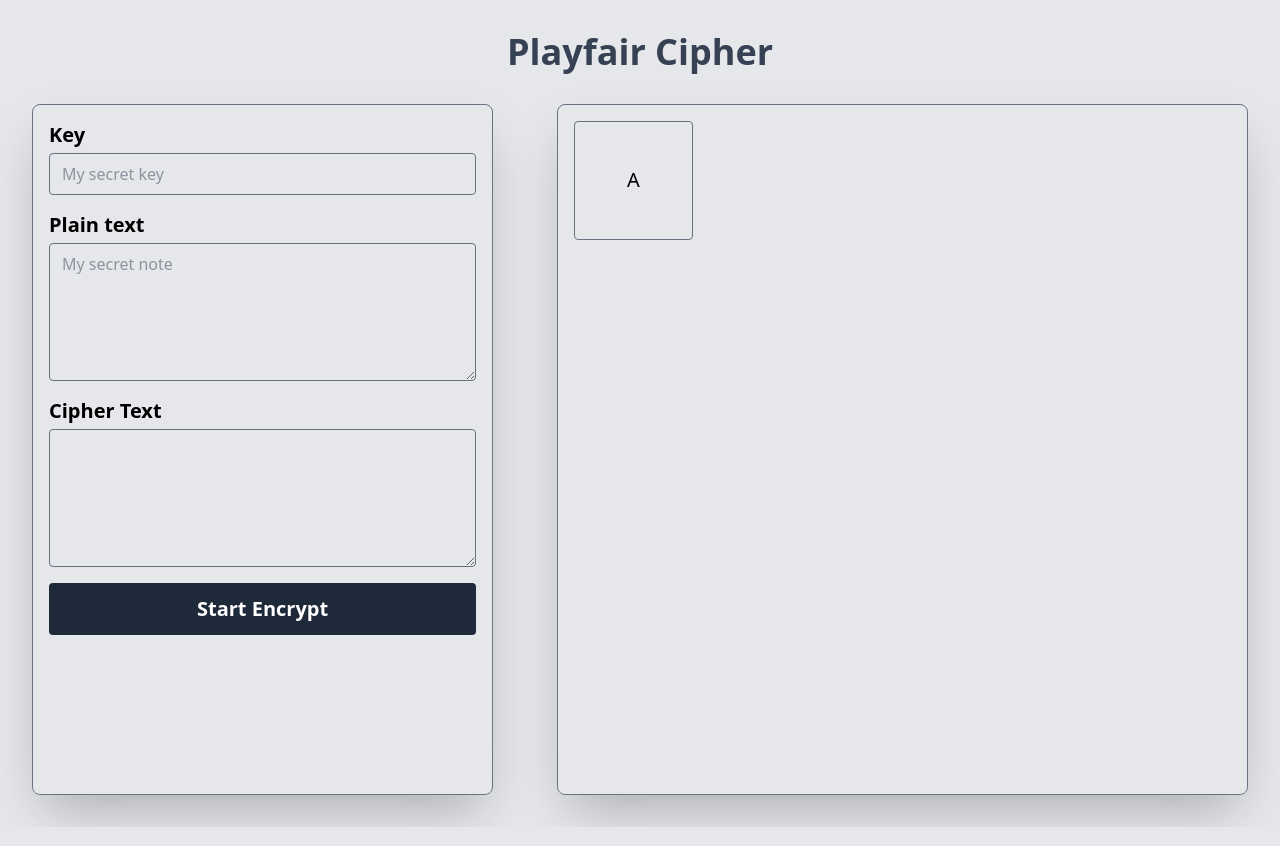
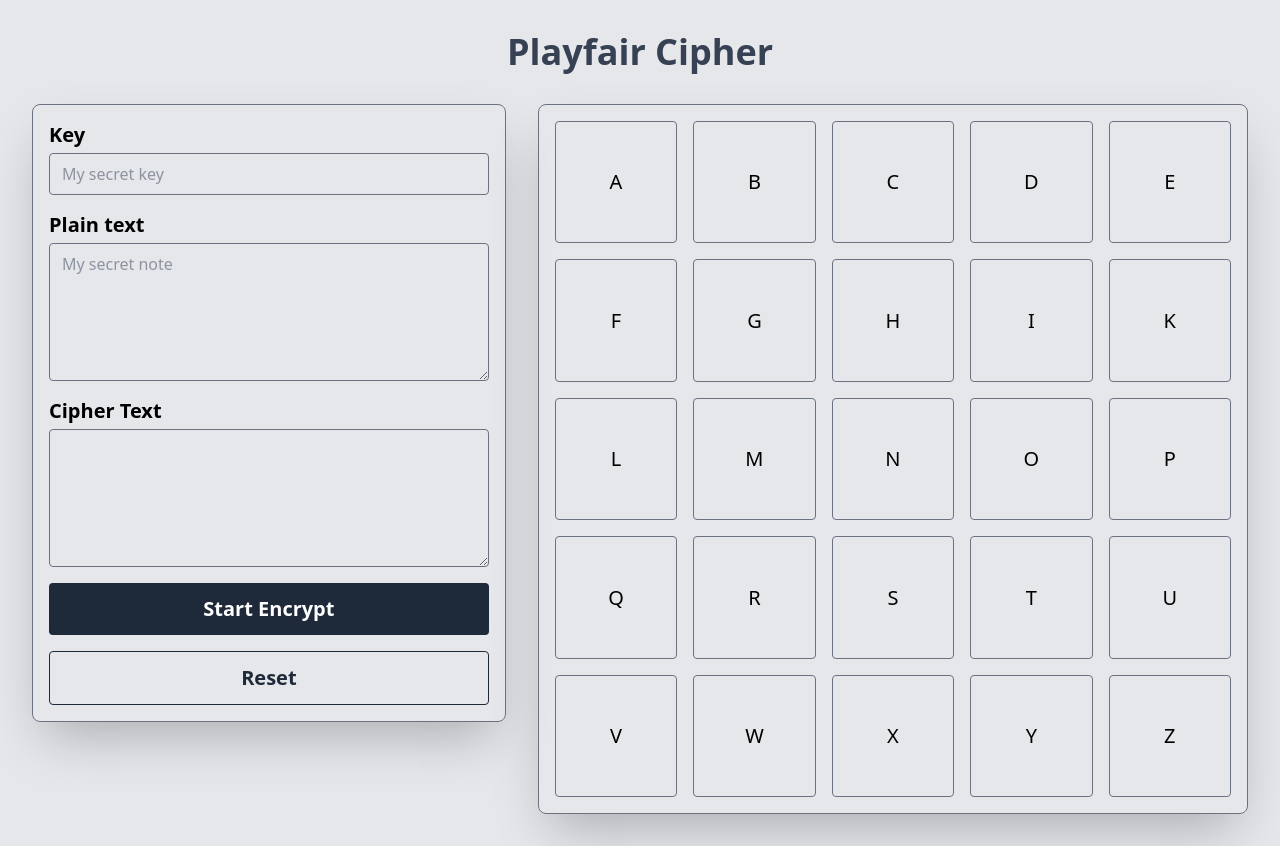
Before and after one commit to willzyx-hub/playfair-cipher-web-ukmc, a Next.js app: page /encrypt in a window 1280 px wide. Built offline with nearby package versions, Linux system fonts and the light colour scheme.

Commit message:
Feature generate grid letters

```diff
--- a/app/encrypt/page.tsx
+++ b/app/encrypt/page.tsx
@@ -1,25 +1,37 @@
 'use client'
 
+import { generateGrid } from "@/utils/playfair-cipher";
+import { useState } from "react";
 import { useForm, SubmitHandler } from "react-hook-form";
 
 type Inputs = {
-    keyCipher: string,
+    cipherKey: string,
     plainText: string,
 };
 
 export default function EncryptPage() {
+    const [gridLetters, setGridLetters] = useState<object | null>(() => generateGrid(''));
+
     const {
         register,
         handleSubmit,
         formState: { errors },
+        reset,
     } = useForm<Inputs>();
-    const onSubmit: SubmitHandler<Inputs> = (data) => console.log(data);
+
+    const onSubmit: SubmitHandler<Inputs> = (data) => {
+        setGridLetters(generateGrid(data.cipherKey.toUpperCase()));
+    };
+
+    const onReset = () => {
+        reset();
+    }
 
     return (
         <main className="p-4 md:p-8">
             <h1 className="mb-8 text-4xl text-center text-gray-700 font-bold">Playfair Cipher</h1>
 
-            <div className="flex flex-col md:flex-row gap-16">
+            <div className="flex flex-col items-start md:flex-row gap-8">
                 <section className="w-full md:w-2/5 p-4 border border-gray-500 rounded-lg shadow-2xl">
                     <form
                         onSubmit={handleSubmit(onSubmit)}
@@ -27,17 +39,29 @@ export default function EncryptPage() {
                     >
                         <div className="flex flex-col gap-1">
                             <label
-                                htmlFor="key-cipher"
+                                htmlFor="cipher-key"
                                 className="font-semibold text-lg md:text-xl">
                                 Key
                             </label>
                             <input
                                 type="text"
-                                id="key-cipher"
+                                id="cipher-key"
                                 placeholder="My secret key"
                                 defaultValue={''}
-                                {...register('keyCipher')}
+                                {...register('cipherKey', { required: true })}
                                 className="px-3 py-2 border border-gray-500 rounded-sm text-gray-700" />
+                            {
+                                errors.cipherKey && (
+                                    <small className="flex items-center gap-1 text-red-500">
+                                        <svg className="size-4" aria-hidden="true" xmlns="http://www.w3.org/2000/svg" width="24" height="24" fill="none" viewBox="0 0 24 24">
+                                            <path stroke="currentColor" strokeLinecap="round" strokeLinejoin="round" strokeWidth="2" d="M12 13V8m0 8h.01M21 12a9 9 0 1 1-18 0 9 9 0 0 1 18 0Z" />
+                                        </svg>
+                                        <span>
+                                            Key is required
+                                        </span>
+                                    </small>
+                                )
+                            }
                         </div>
                         <div className="flex flex-col gap-1">
                             <label
@@ -50,9 +74,21 @@ export default function EncryptPage() {
                                 id="plain-text"
                                 placeholder="My secret note"
                                 defaultValue={''}
-                                {...register('plainText')}
+                                {...register('plainText', { required: true })}
                                 className="px-3 py-2 border border-gray-500 rounded-sm text-gray-700">
                             </textarea>
+                            {
+                                errors.plainText && (
+                                    <small className="flex items-center gap-1 text-red-500">
+                                        <svg className="size-4" aria-hidden="true" xmlns="http://www.w3.org/2000/svg" width="24" height="24" fill="none" viewBox="0 0 24 24">
+                                            <path stroke="currentColor" strokeLinecap="round" strokeLinejoin="round" strokeWidth="2" d="M12 13V8m0 8h.01M21 12a9 9 0 1 1-18 0 9 9 0 0 1 18 0Z" />
+                                        </svg>
+                                        <span>
+                                            Plain text is required
+                                        </span>
+                                    </small>
+                                )
+                            }
                         </div>
                         <div className="flex flex-col gap-1">
                             <label
@@ -70,18 +106,34 @@ export default function EncryptPage() {
 
                         <button
                             type="submit"
-                            className="px-4 py-3 font-bold text-lg md:text-xl bg-gray-800 text-white rounded-sm cursor-pointer transition duration-300 hover:opacity-75"
+                            className="px-4 py-3 font-semibold text-lg md:text-xl bg-gray-800 text-white rounded-sm cursor-pointer transition duration-300 hover:opacity-75"
                         >
                             Start Encrypt
+                        </button>
+
+                        <button
+                            type="button"
+                            onClick={onReset}
+                            className="px-4 py-3 font-semibold text-lg md:text-xl border border-gray-800 text-gray-800 rounded-sm cursor-pointer transition duration-300 hover:opacity-75"
+                        >
+                            Reset
                         </button>
                     </form>
                 </section>
 
                 <section className="w-full md:w-3/5 p-4 border border-gray-500 rounded-lg shadow-2xl">
                     <div className="h-full grid grid-cols-5 grid-rows-5 gap-4">
-                        <div className="aspect-square flex justify-center items-center p-2 border border-gray-500 rounded-sm text-lg md:text-xl">
-                            A
-                        </div>
+                        {
+                            gridLetters && (
+                                Object.keys(gridLetters).map(letter => (
+                                    <div
+                                        key={letter}
+                                        className="aspect-square flex justify-center items-center p-2 border border-gray-500 rounded-sm text-lg md:text-xl transition duration-300 hover:-translate-y-1">
+                                        {letter}
+                                    </div>
+                                ))
+                            )
+                        }
                     </div>
                 </section>
             </div>
--- /dev/null
+++ b/utils/playfair-cipher.ts
@@ -0,0 +1,28 @@
+// I and J is combined into one
+const LETTERS = ['A', 'B', 'C', 'D', 'E', 'F', 'G', 'H', 'I', 'K', 'L', 'M', 'N', 'O', 'P', 'Q', 'R', 'S', 'T', 'U', 'V', 'W', 'X', 'Y', 'Z'];
+
+function replaceLetterJ(letters: string): string {
+    return letters.split('')
+        .map(letter => letter === 'J' ? 'I' : letter)
+        .join('');
+}
+
+export function generateGrid(cipherKey: string) {
+    const uniqueKeyArray = [... new Set(replaceLetterJ(cipherKey))];
+    const unusedLetterArray = LETTERS.filter(letter => !uniqueKeyArray.includes(letter));
+
+    const sortedLetterArray = [...uniqueKeyArray, ...unusedLetterArray];
+
+    let finalGrid: Record<string, [number, number]> = {};
+    let positionLetter = 0;
+
+    for (let i = 0; i < 5; i++) {
+        for (let j = 0; j < 5; j++) {
+            finalGrid[sortedLetterArray[positionLetter]] = [i, j];
+            positionLetter++;
+        }
+    }
+    console.log(finalGrid)
+
+    return finalGrid;
+}
```
